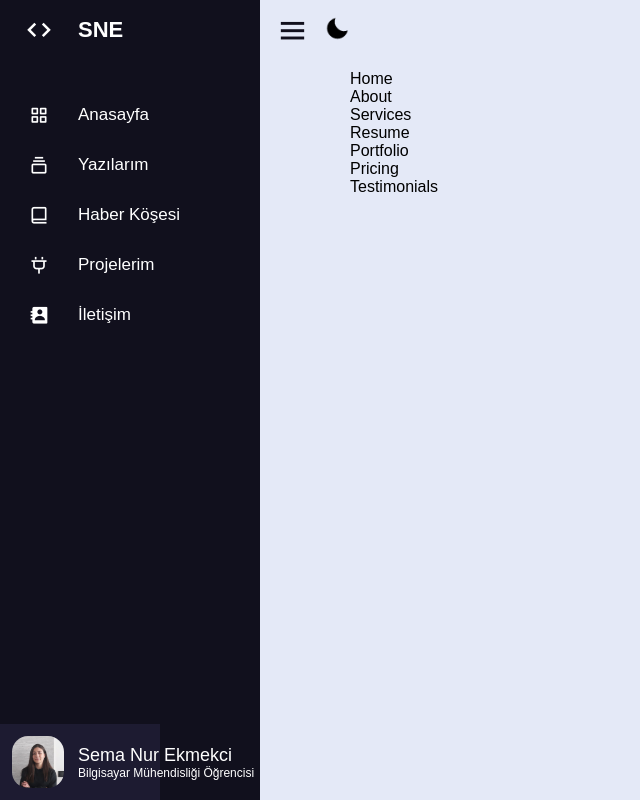
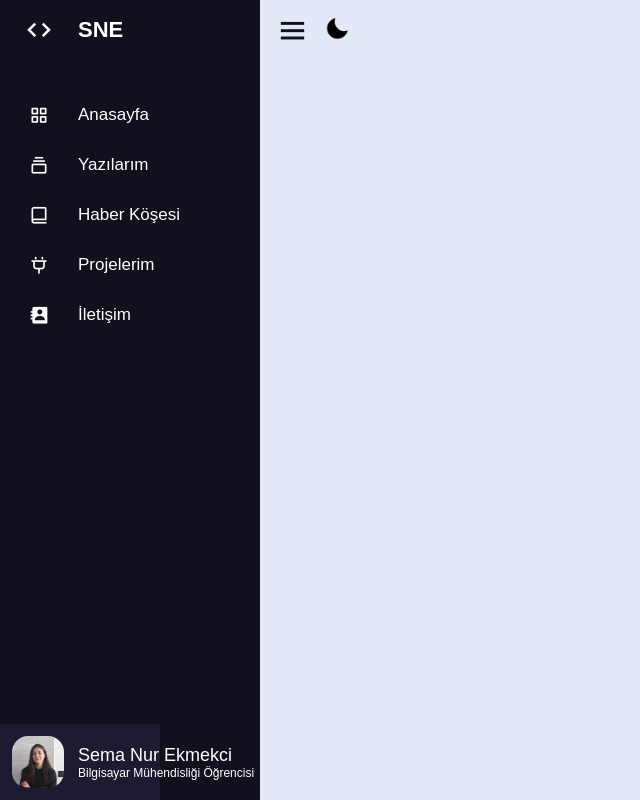
Before and after one commit to SemaEkmekci/personal-site, a React (Create React App) app: page / in a window 1280 px wide. Shown: the whole page, without its empty margins (0-640 px from the left). Built offline with nearby package versions, Linux system fonts and the light colour scheme.

Commit message:
Update App.js

```diff
--- a/src/App.js
+++ b/src/App.js
@@ -15,7 +15,7 @@ const App = () => {
     <Router>
       <div>
         <Routes>
-          <Route path="/" element={<HomePage isSidebar={isSidebar} setisSidebar={setisSidebar}/>} />
+          <Route path="./" element={<HomePage isSidebar={isSidebar} setisSidebar={setisSidebar}/>} />
         </Routes>
       </div>
     </Router>
```
